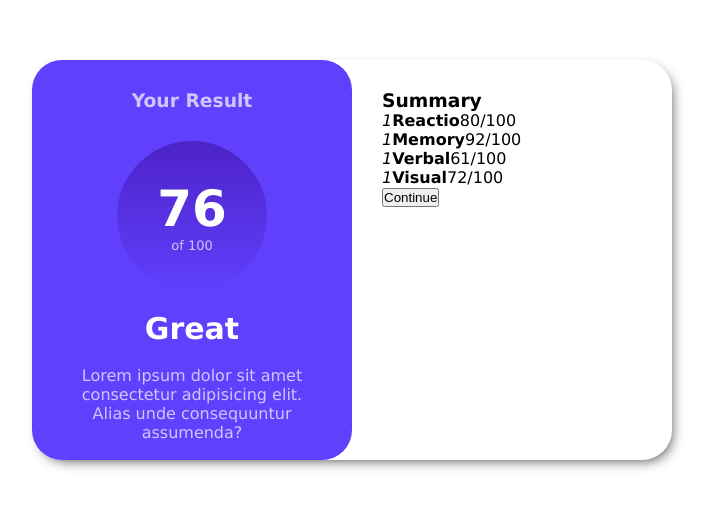
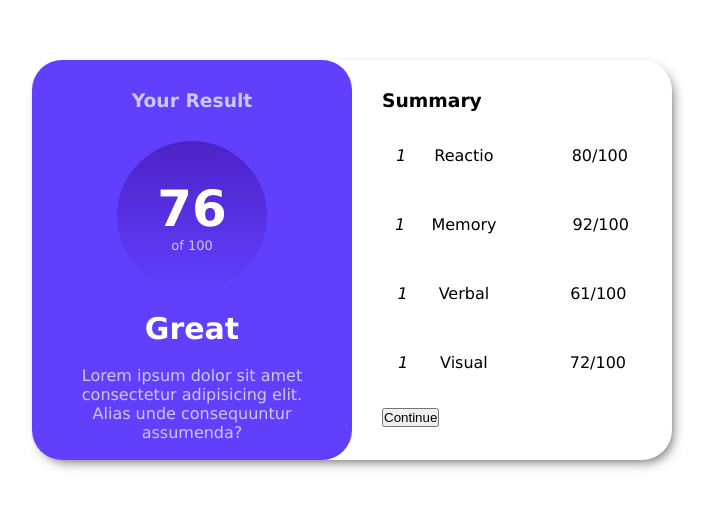
Before and after one commit to luchof5/summary, a plain HTML site: page index.html in a window 1280 px wide. Shown: the part 140-648 px from the top of the page, without its empty margins (288-999 px from the left). Drawn offline with Linux system fonts and the light colour scheme.

Commit message:
css: summary h3 p span

```diff
--- a/style.css
+++ b/style.css
@@ -64,6 +64,27 @@ h2 {
     margin: 20px 0;
     font-size: 30px;
 }
+
 .result p:last-child {
     color: #cdc6ff;
 }
+
+.summary h3 {
+    margin-bottom: 20px;
+}
+
+.summary p {
+   display: flex;
+   justify-content: space-around;
+   padding: 15px 0;
+   border-radius: 20px;
+   margin: 20px 0;
+}
+
+.summary p span {
+    margin-left: 50px;
+}
+
+.summary strong {
+    font-weight: 500;
+}
```
